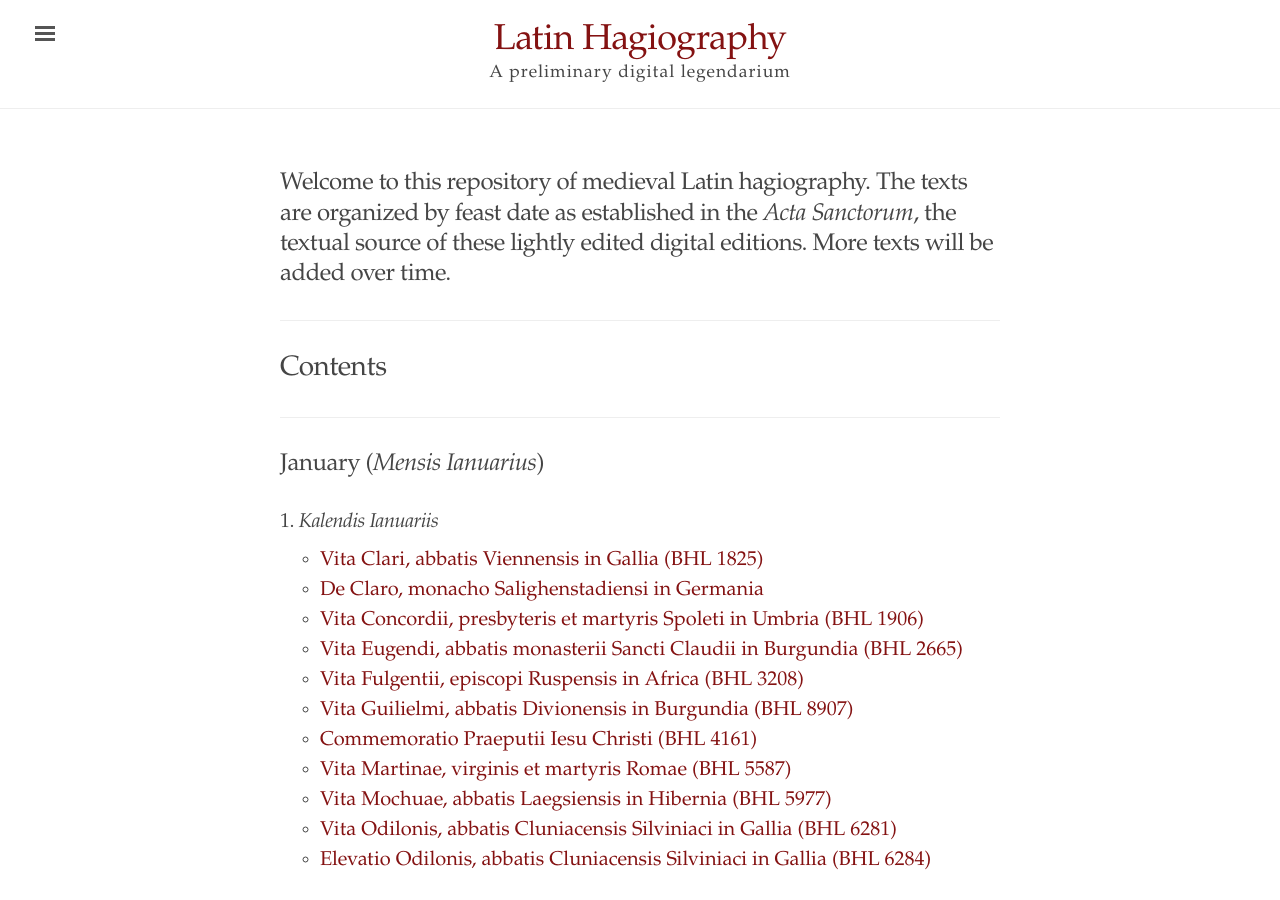
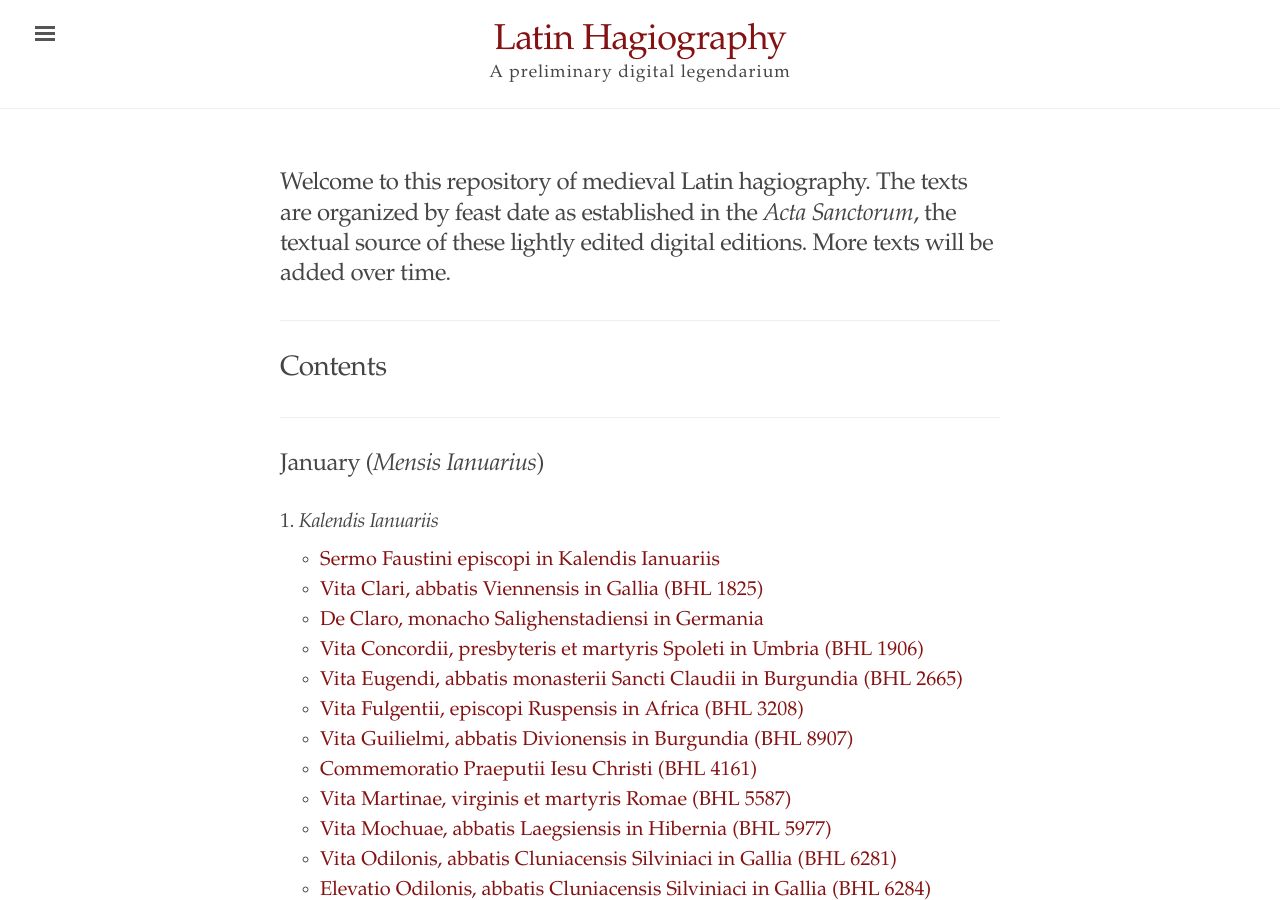
Before and after one commit to cjkoepke1/latin-hagiography, a Jekyll site: the page built from index.md, in a window 1280 px wide and 900 px high. Built offline with Jekyll 4.4.1, drawn with Linux system fonts in a browser that asks for light colours.

Commit message:
Added Sermo Faustini in Kal. Ian.

```diff
--- a/index.md
+++ b/index.md
@@ -15,6 +15,7 @@ title: "Latin Hagiography"
 
 ### 1. *Kalendis Ianuariis*
 
+- [Sermo Faustini episcopi in Kalendis Ianuariis](https://cjkoepke1.github.io/latin-hagiography/texts/sermo-faustini-in-kal-ian/)
 - [Vita Clari, abbatis Viennensis in Gallia (BHL 1825)](https://cjkoepke1.github.io/latin-hagiography/texts/vita-clari/)
 - [De Claro, monacho Salighenstadiensi in Germania](https://cjkoepke1.github.io/latin-hagiography/texts/de-claro-salighenstadiensi)
 - [Vita Concordii, presbyteris et martyris Spoleti in Umbria (BHL 1906)](https://cjkoepke1.github.io/latin-hagiography/texts/vita-concordii/)
```
